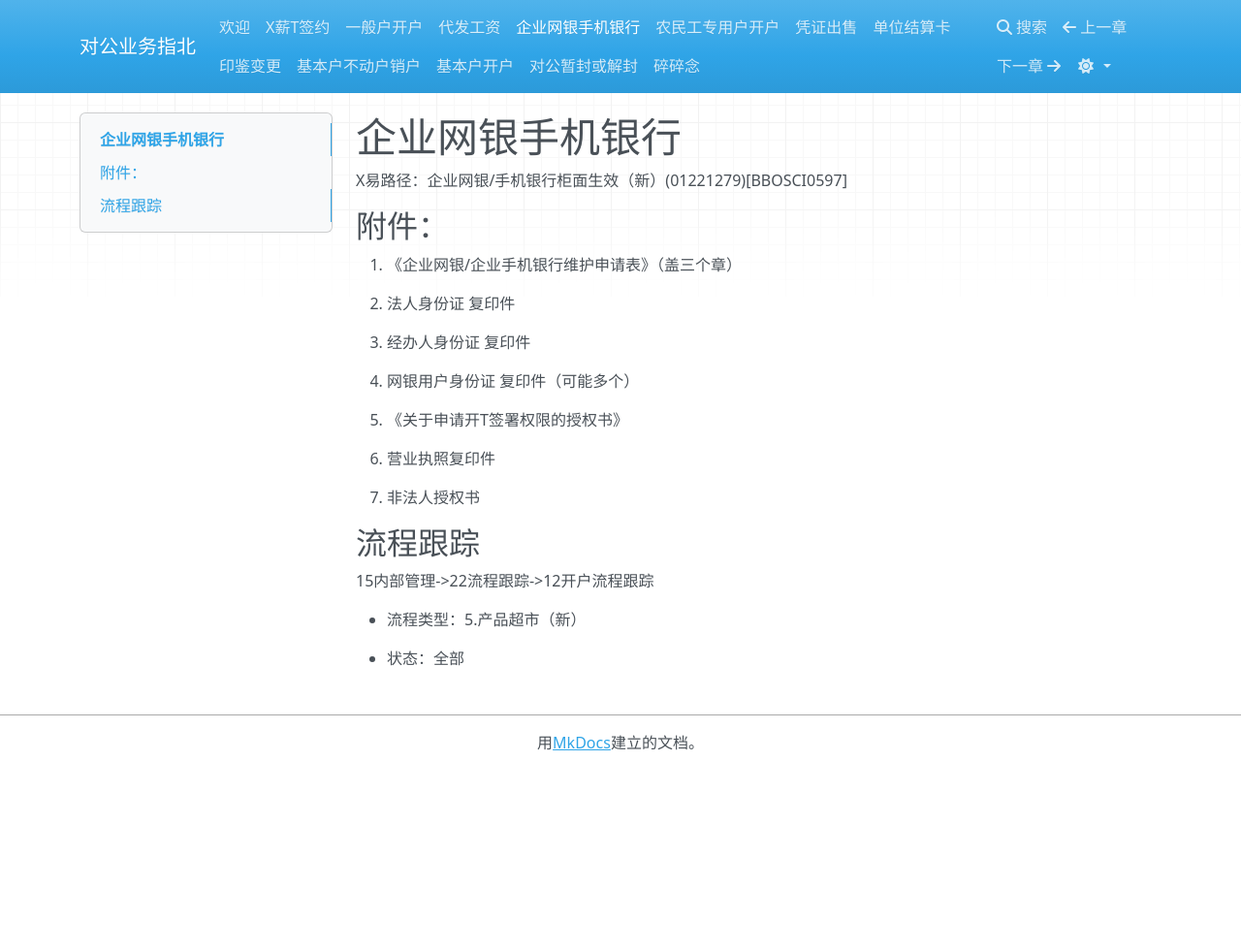
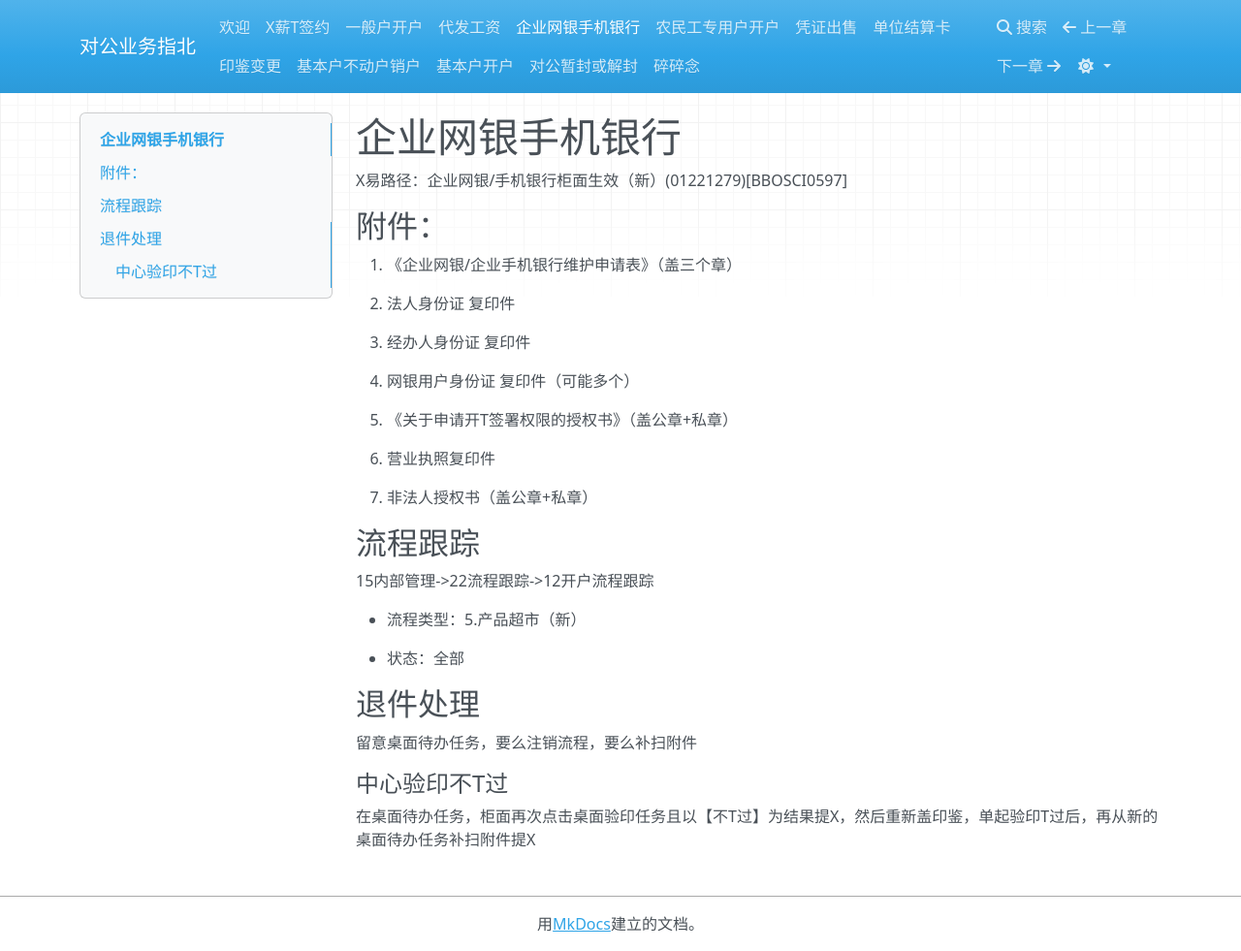
Before and after one commit to sakurafisch/fi, an MkDocs documentation site: the page built from docs/企业网银手机银行.md, in a window 1280 px wide and 981 px high. Shown: the whole window at 97% size. Built offline with MkDocs 1.6.1, drawn with Linux system fonts in a browser that asks for light colours; nearby versions of some CDN libraries.

```diff
--- a/docs/企业网银手机银行.md
+++ b/docs/企业网银手机银行.md
@@ -12,11 +12,11 @@
 
 4. 网银用户身份证 复印件（可能多个）
 
-5. 《关于申请开T签署权限的授权书》
+5. 《关于申请开T签署权限的授权书》（盖公章+私章）
 
 - 营业执照复印件
 
-- 非法人授权书
+- 非法人授权书（盖公章+私章）
 
 ## 流程跟踪
 
@@ -25,3 +25,11 @@
 - 流程类型：5.产品超市（新）
 
 - 状态：全部
+
+## 退件处理
+
+留意桌面待办任务，要么注销流程，要么补扫附件
+
+#### 中心验印不T过
+
+在桌面待办任务，柜面再次点击桌面验印任务且以【不T过】为结果提X，然后重新盖印鉴，单起验印T过后，再从新的桌面待办任务补扫附件提X
```
Also changed, not shown: docs/非对公.md (+5 -0 lines).
